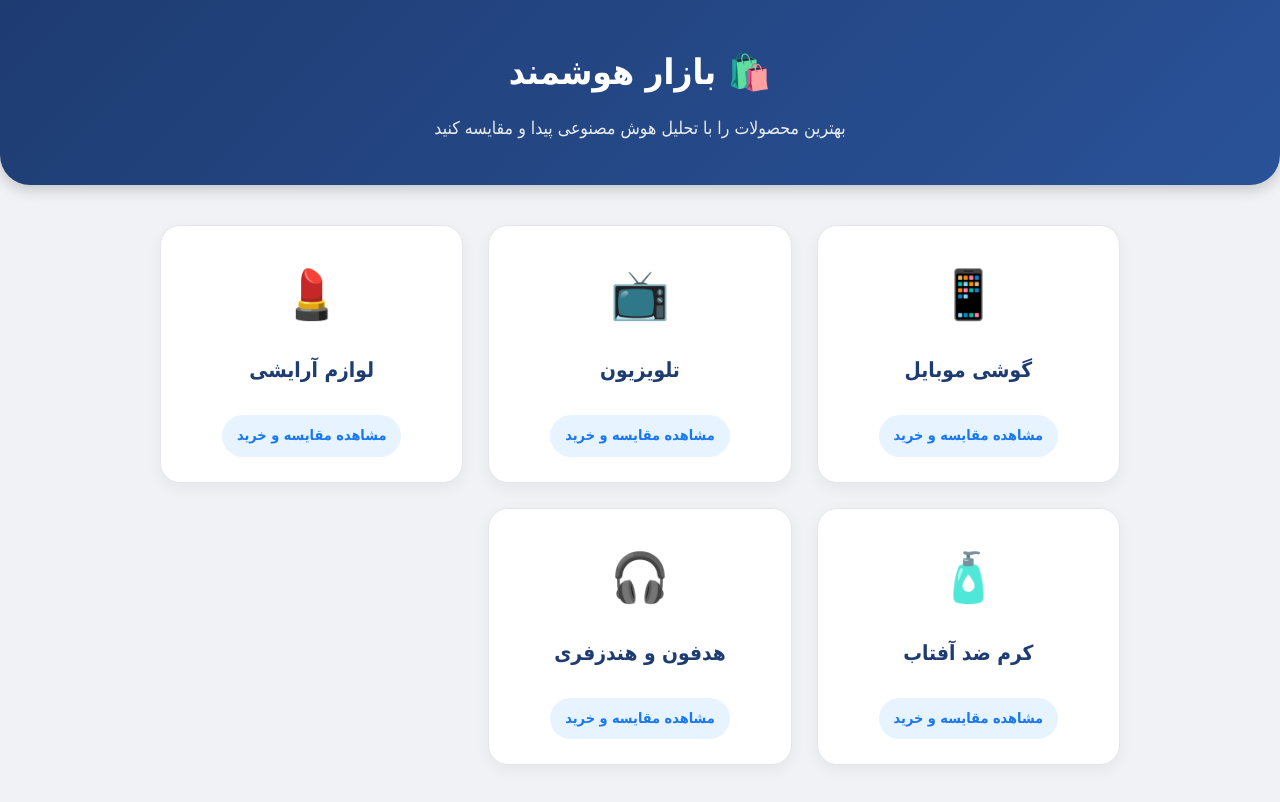
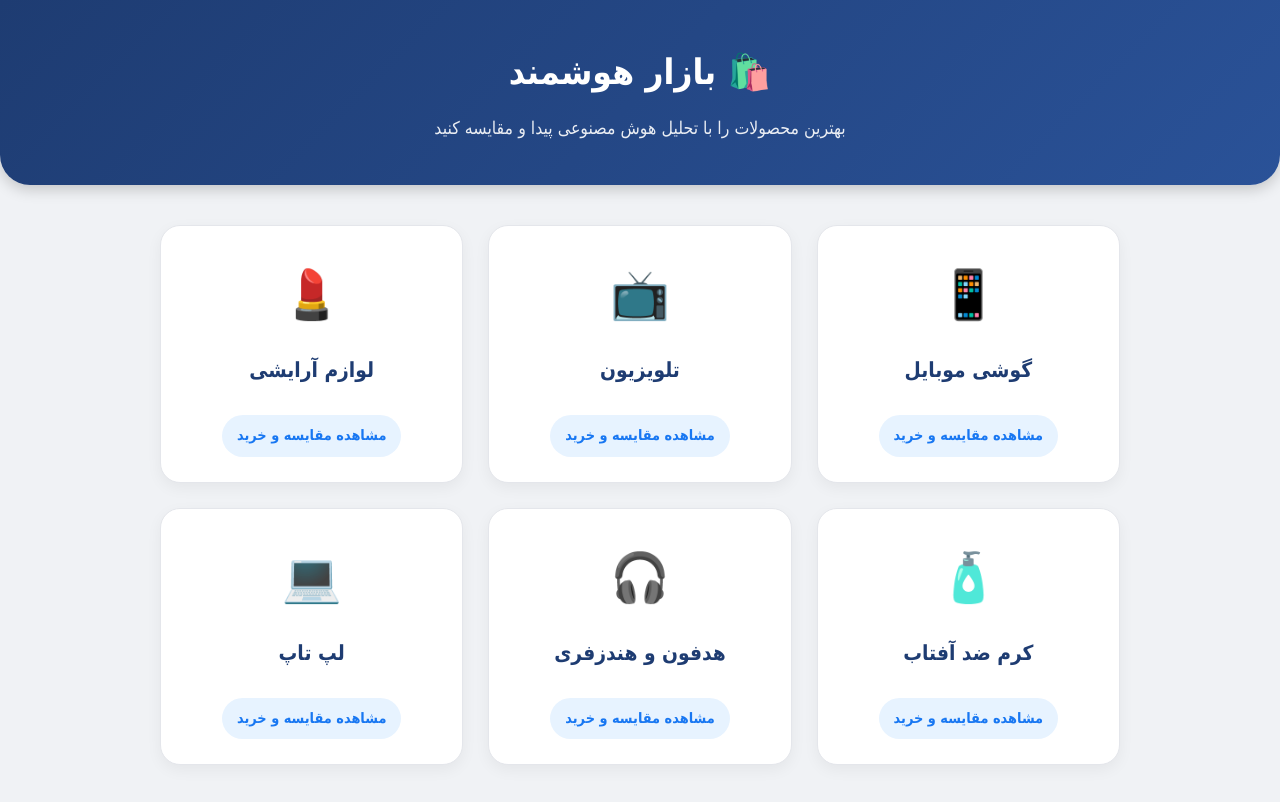
Before and after one commit to saeedheydarsh-spec/shop-blog, a plain HTML site: page index.html in a window 1280 px wide. Drawn offline with Linux system fonts and the light colour scheme; a small style sheet from the web is missing.

Commit message:
Auto update index.html

```diff
--- a/index.html
+++ b/index.html
@@ -70,6 +70,14 @@
                     </div>
                 </a>
 
+                <a href="لپ_تاپ.html" class="card">
+                    <div class="card-content">
+                        <div class="card-icon">💻</div>
+                        <h3>لپ تاپ</h3>
+                        <span>مشاهده مقایسه و خرید</span>
+                    </div>
+                </a>
+
         </div>
     </div>
 </body>
```
